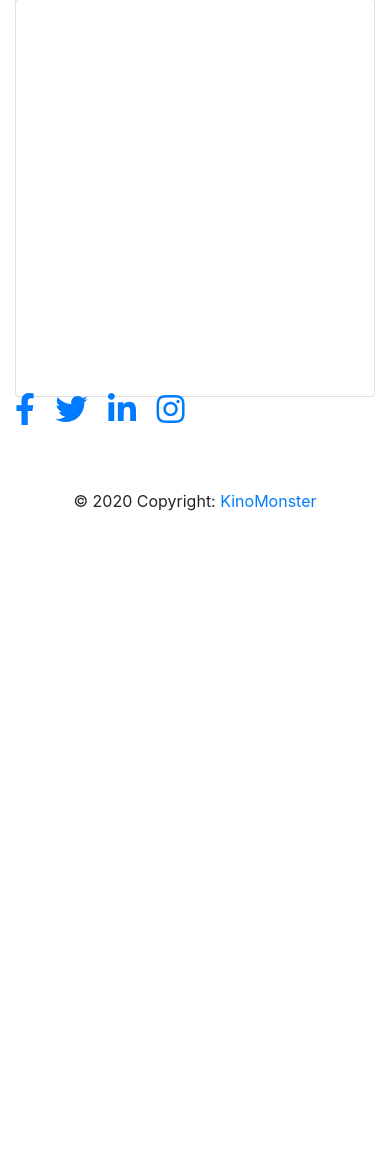
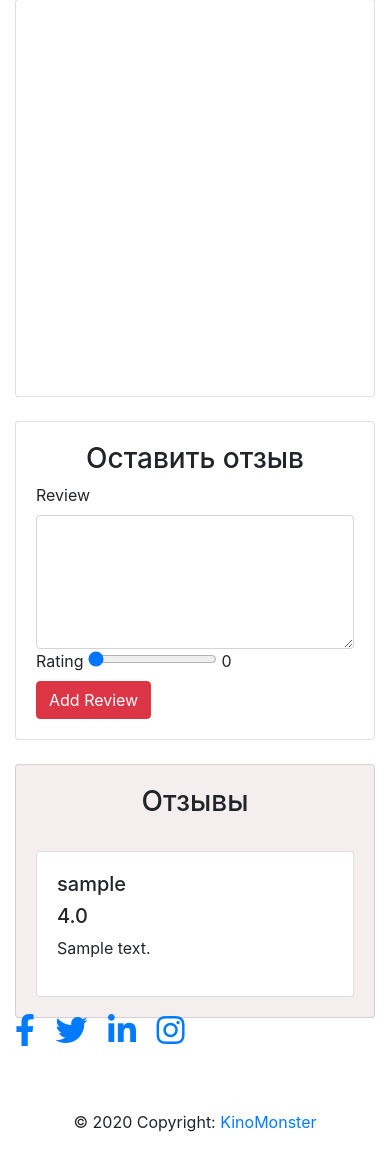
Before and after one commit to NikitaMyslivets/teachmeskills-project, a Django app: page /details/1/ in a window 390 px wide; the page is wider, and only the part inside the window is pictured. Shown: the part 684-1834 px from the top of that part. Before the commit the page ends 1195 px from the top of that part, so only its background shows below. Run offline with Django 3.2, Linux system fonts and the light colour scheme; tables that the repository leaves empty hold one stand-in row (values such as "Sample post"); grey boxes marked "Sample" are stand-in pictures; some libraries are stand-ins or nearby versions.

Commit message:
add review

```diff
--- a/accounts/forms.py
+++ b/accounts/forms.py
@@ -1,6 +1,7 @@
 from django import forms
 from django.contrib.auth.models import User
 from django.contrib.auth.forms import UserCreationForm
+
 
 class RegistrationForm(UserCreationForm):
     class Meta:
--- a/main/admin.py
+++ b/main/admin.py
@@ -16,3 +16,8 @@
 @admin.register(Movie)
 class MovieAdmin(admin.ModelAdmin):
     list_display = ('title', 'release_date', )
+
+
+@admin.register(Review)
+class ReviewAdmin(admin.ModelAdmin):
+    list_display = ('movie', 'user')
--- a/main/forms.py
+++ b/main/forms.py
@@ -7,3 +7,9 @@
         model = Movie
         fields = ('title', 'description', 'actor', 'director', 'genre', 'release_date', 'average_rating',
                   'time', 'image', 'video', 'category')
+
+
+class ReviewForm(forms.ModelForm):
+    class Meta:
+        model = Review
+        fields = ('comment', 'rating')
--- a/main/models.py
+++ b/main/models.py
@@ -1,3 +1,4 @@
+from django.contrib.auth.models import User
 from django.db import models
 from embed_video.fields import EmbedVideoField
 
@@ -48,3 +49,16 @@
     class Meta:
         verbose_name = 'Фильм'
         verbose_name_plural = 'Фильмы'
+
+class Review(models.Model):
+    movie = models.ForeignKey(Movie, on_delete=models.CASCADE)
+    user = models.ForeignKey(User, on_delete=models.CASCADE)
+    comment = models.TextField(max_length=2000)
+    rating = models.FloatField(default=0)
+
+    def __str__(self):
+        return self.user.username
+
+    class Meta:
+        verbose_name = 'Отзыв'
+        verbose_name_plural = 'Отзывы'
--- a/main/templates/main/detail.html
+++ b/main/templates/main/detail.html
@@ -35,6 +35,7 @@
                 </div>
             </div>
         </div>
+
         <br>
 
         <div class="card">
@@ -44,17 +45,54 @@
                 </div>
             </div>
         </div>
+
+        <br>
+
+        <div class="card">
+            <div class="card-body">
+                <h3 class="text-center">Оставить отзыв</h3>
+                <form action="{% url 'main:add_review' movie.id %}" method="POST">
+                    {% csrf_token %}
+                    <label for="comment">Review</label>
+                    <textarea name="comment" id="comment" placeholder="" cols="30" rows="5" class="form-control"></textarea>
+
+                    <label for="rating">Rating</label>
+                    <input type="range" id="rangeInput"
+                    name="rating" min="0" max="10" value="0" step="0.5"
+                    oninput="amount.value=rangeInput.value">
+
+                    <output name="amount" id="amount" for="rangeInput">0</output>
+
+                    <br>
+                    <input type="submit" class="btn btn-danger" value="Add Review">
+                </form>
+            </div>
+        </div>
+
+        <br>
+        <div class="card" style="background-color: #f5eeee;">
+            <div class="card-body">
+                <h3 class="text-center">Отзывы</h3>
+                {% for review in reviews %}
+                <br>
+                    <div class="card">
+                        <div class="card-body">
+                            <div class="row">
+                                <div class="col-md-3">
+                                    <h5 class="text-left">{{ review.user.username }}</h5>
+                                    <h5>{{ review.rating }}</h5>
+
+                                </div>
+                                <div class="col-md-9">
+                                    <p>{{ review.comment }}</p>
+                                </div>
+                            </div>
+                        </div>
+                    </div>
+                {% endfor %}
+            </div>
+        </div>
+
     </div>
+
 {% endblock content %}
-
-
-
-<h1></h1>
-    <p>{{ movie.description }}</p>
-    <img src="{{ movie.image }}" alt="">
-    <iframe src="{{ movie.video }}" frameborder="0"></iframe>
-    <span>
-        {% for genr in movie.genre.all %}
-            {{ genr.name }}
-        {% endfor %}
-    </span>
--- a/main/urls.py
+++ b/main/urls.py
@@ -6,5 +6,6 @@
 
 urlpatterns = [
     path('', views.index, name='home'),
-    path('details/<int:id>/', views.detail, name='detail')
+    path('details/<int:id>/', views.detail, name='detail'),
+    path('addreview/<int:id>/', views.add_review, name='add_review')
 ]
--- a/main/views.py
+++ b/main/views.py
@@ -1,4 +1,4 @@
-from django.shortcuts import render
+from django.shortcuts import render, redirect
 from .models import *
 from .forms import *
 
@@ -14,9 +14,30 @@
 
 def detail(request, id):
     movie = Movie.objects.get(id=id)
-
+    reviews = Review.objects.filter(movie=id).order_by('-comment')
     context = {
-        'movie': movie
+        'movie': movie,
+        'reviews': reviews,
     }
 
     return render(request, 'main/detail.html', context)
+
+
+def add_review(request, id):
+    if request.user.is_authenticated:
+        movie = Movie.objects.get(id=id)
+        if request.method == 'POST':
+            form = ReviewForm(request.POST or None)
+            if form.is_valid():
+                data = form.save(commit=False)
+                data.comment = request.POST['comment']
+                data.rating = request.POST['rating']
+                data.user = request.user
+                data.movie = movie
+                data.save()
+                return redirect('main:detail', id)
+        else:
+            form = ReviewForm()
+        return render(request, 'main/detail.html')
+    else:
+        return redirect('accounts:login')
```
Also changed, not shown: accounts/views.py (+19 -13 lines).
